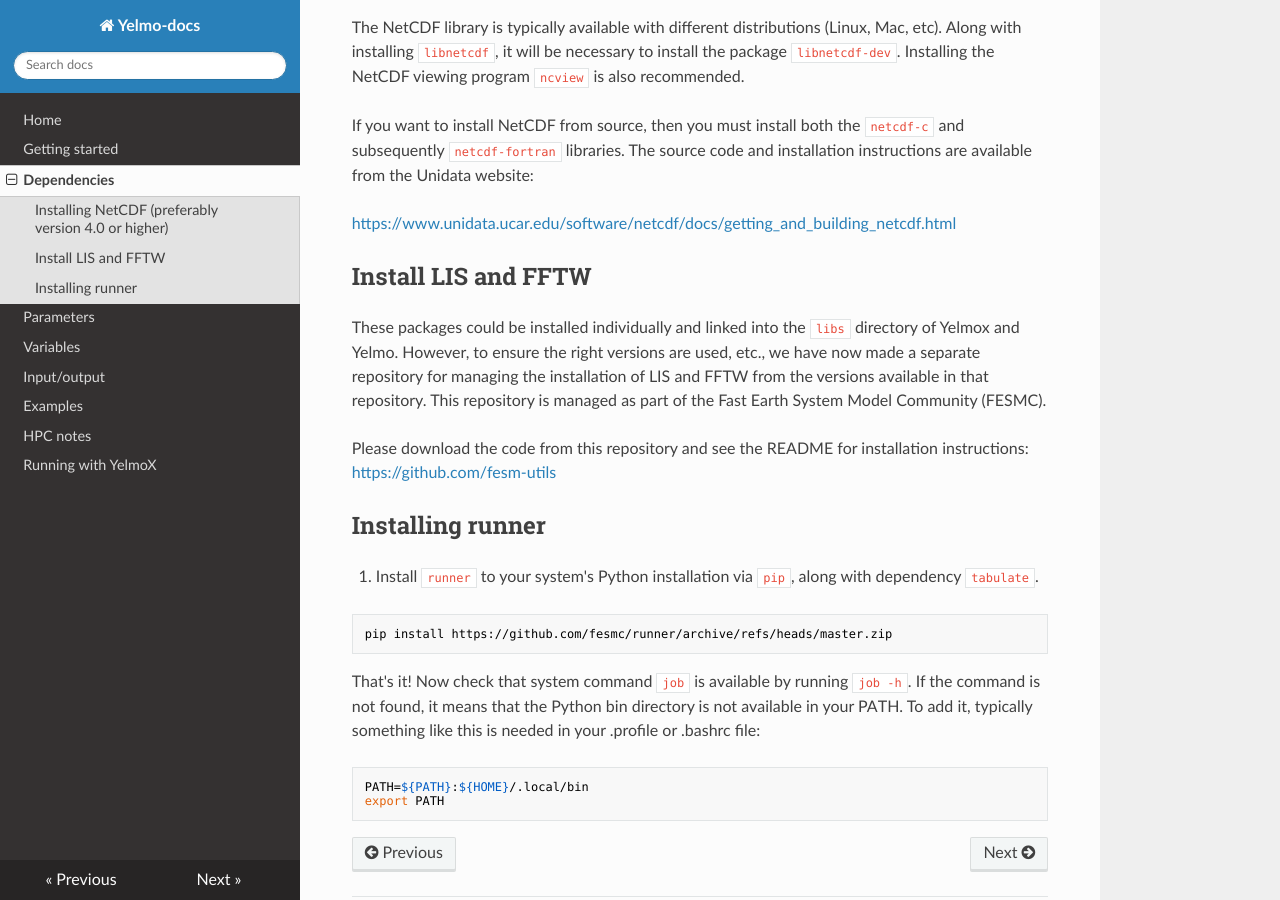
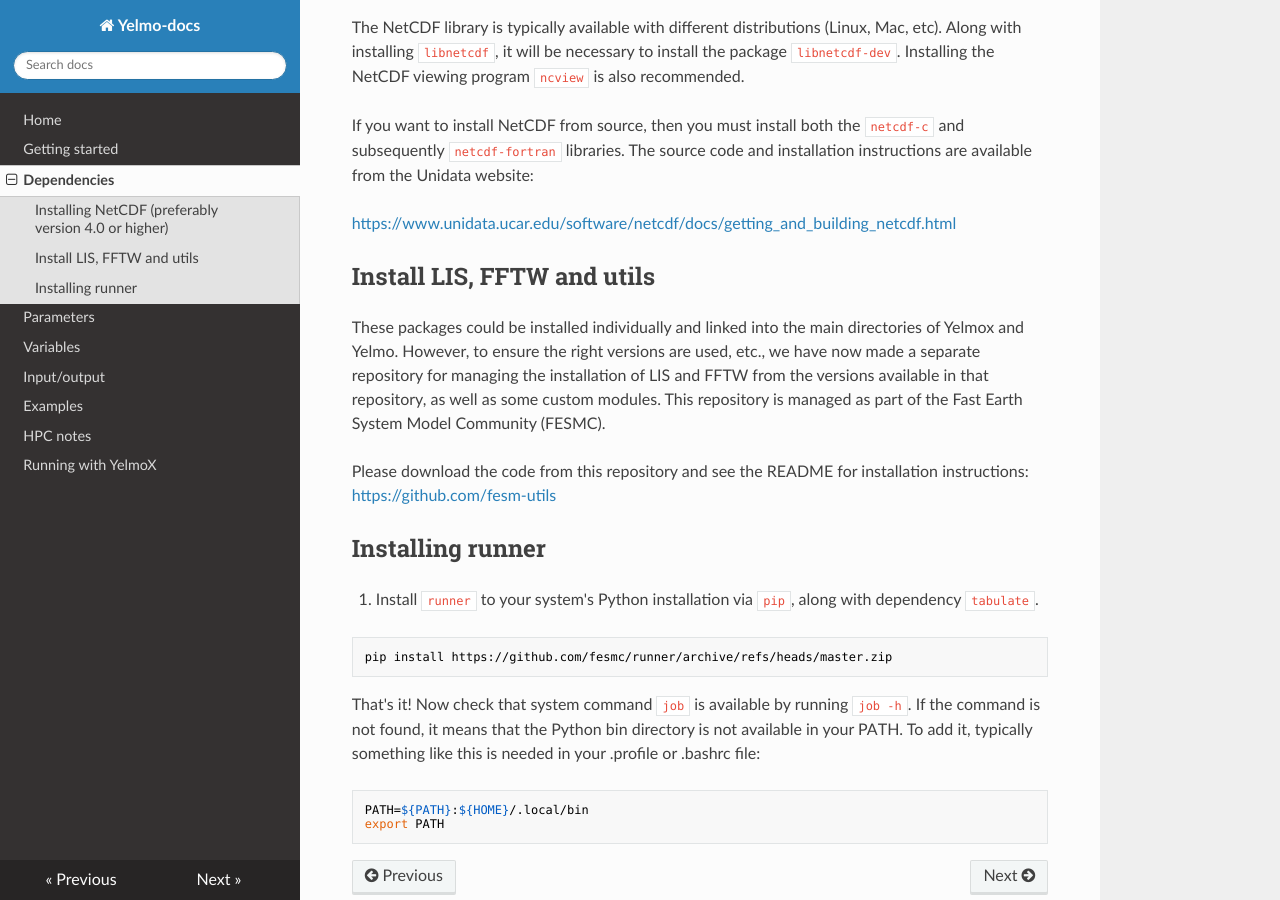
Before and after one commit to palma-ice/yelmo-docs, an MkDocs documentation site: the page built from docs/dependencies.md, in a window 1280 px wide and 900 px high, scrolled down 488 px. Built offline with MkDocs 1.6.1, drawn with Linux system fonts in a browser that asks for light colours; nearby versions of some CDN libraries.

Commit message:
Updated docs.

```diff
--- a/docs/dependencies.md
+++ b/docs/dependencies.md
@@ -24,9 +24,9 @@ installation instructions are available from the Unidata website:
 
 [https://www.unidata.ucar.edu/software/netcdf/docs/getting_and_building_netcdf.html](https://www.unidata.ucar.edu/software/netcdf/docs/getting_and_building_netcdf.html)
 
-## Install LIS and FFTW
+## Install LIS, FFTW and utils
 
-These packages could be installed individually and linked into the `libs` directory of Yelmox and Yelmo. However, to ensure the right versions are used, etc., we have now made a separate repository for managing the installation of LIS and FFTW from the versions available in that repository. This repository is managed as part of the Fast Earth System Model Community (FESMC).
+These packages could be installed individually and linked into the main directories of Yelmox and Yelmo. However, to ensure the right versions are used, etc., we have now made a separate repository for managing the installation of LIS and FFTW from the versions available in that repository, as well as some custom modules. This repository is managed as part of the Fast Earth System Model Community (FESMC).
 
 Please download the code from this repository and see the README for installation instructions:
 [https://github.com/fesm-utils](https://github.com/fesm-utils)
```
Also changed, not shown: docs/getting-started.md (+1 -1 lines), docs/running-with-yelmox.md (+2 -2 lines).
